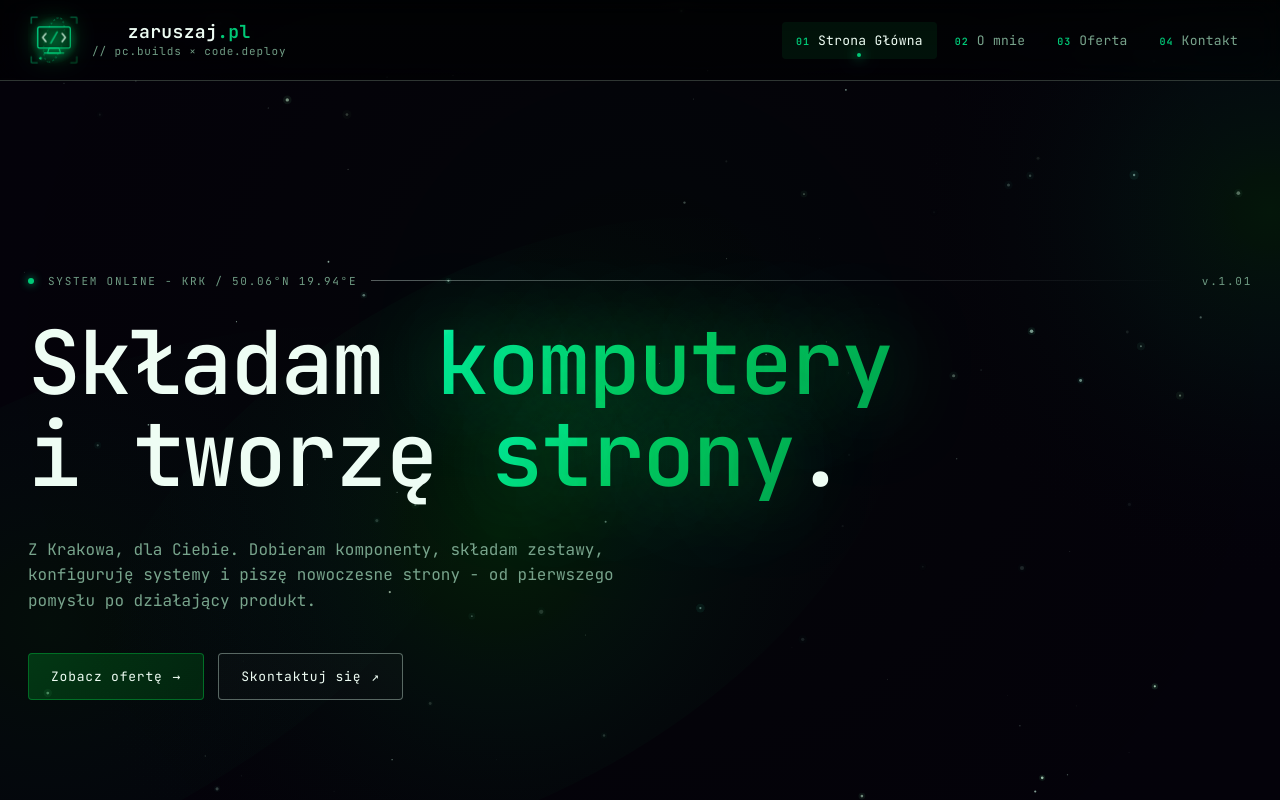
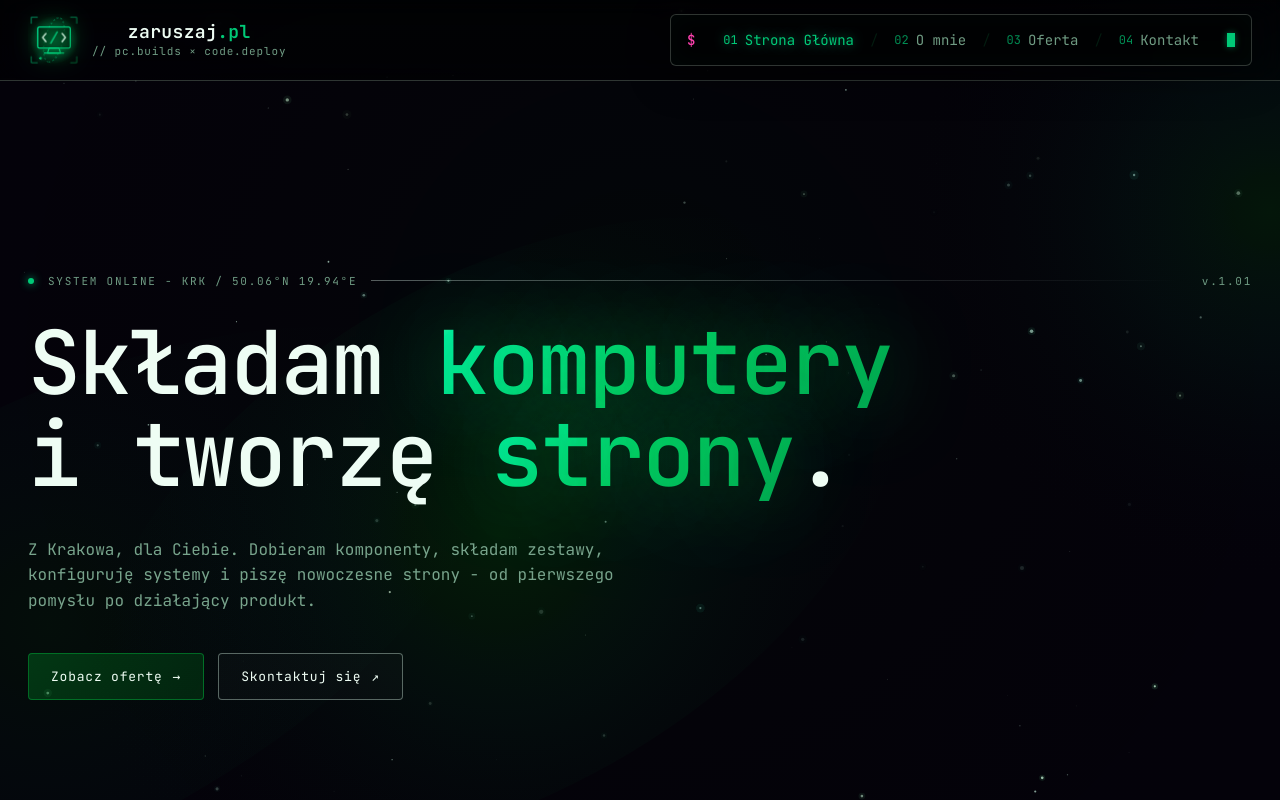
Before and after one commit to Kris1027/nextjs-business-card-2, a Next.js app: page / in a window 1280 px wide. Shown: the top 800 px of the page. Built offline with nearby package versions, Linux system fonts and the light colour scheme.

Commit message:
feat(header): implement command-style desktop nav with prefix, separators, and cursor

```diff
--- a/src/components/layout/header.module.css
+++ b/src/components/layout/header.module.css
@@ -57,6 +57,8 @@
   margin-top: 4px;
 }
 
+/* nav container */
+
 .nav {
   display: none;
 }
@@ -64,56 +66,146 @@
 @media (min-width: 800px) {
   .nav {
     display: flex;
-    gap: 4px;
+    align-items: center;
+    gap: 0;
+    padding: 10px 16px;
+    background: oklch(0.04 0.04 var(--theme-hue) / 0.7);
+    border: 1px solid var(--line);
+    border-radius: 6px;
+    box-shadow:
+      inset 0 0 24px oklch(0.7 0.24 var(--theme-acc-hue) / 0.03),
+      0 10px 40px rgba(0, 0, 0, 0.4);
   }
 }
 
+/* $ prefix */
+
+.navPrefix {
+  color: var(--acc-pink);
+  margin-right: 14px;
+  font-size: 14px;
+  font-weight: 500;
+  flex-shrink: 0;
+}
+
+/* nav link item */
+
 .navLink {
   position: relative;
-  padding: 10px 14px;
+  padding: 6px 14px;
   display: inline-flex;
-  align-items: baseline;
-  gap: 8px;
-  color: var(--ink-2);
-  font-size: 13px;
-  letter-spacing: 0.02em;
-  border-radius: 4px;
+  align-items: center;
+  gap: 7px;
+  color: var(--ink-3);
+  font-size: 14px;
+  text-decoration: none;
   transition:
-    color 200ms,
-    background 200ms;
-  background: none;
-  border: none;
-  font-family: inherit;
-  text-decoration: none;
+    color 250ms,
+    transform 150ms;
 }
 
 .navLink:hover {
-  color: var(--ink-0);
-  background: oklch(1 0.04 var(--theme-hue) / 0.04);
+  color: var(--ink-1);
+  transform: translateY(-1px);
 }
+
+/* active state */
 
 .navLinkActive {
   color: var(--ink-0);
-  background: oklch(0.5 0.22 var(--theme-hue) / 0.12);
 }
 
-.navCode {
-  font-size: 10px;
-  color: var(--acc);
-  font-weight: 600;
-  letter-spacing: 0.1em;
+@keyframes ulIn {
+  from {
+    transform: scaleX(0);
+  }
+  to {
+    transform: scaleX(1);
+  }
 }
 
-.navDot {
+.navLinkActive::after {
+  content: '';
   position: absolute;
-  left: 50%;
-  bottom: 2px;
-  transform: translateX(-50%);
-  width: 4px;
-  height: 4px;
-  border-radius: 50%;
+  left: 14px;
+  right: 14px;
+  bottom: 0;
+  height: 1px;
   background: var(--acc);
-  box-shadow:
-    0 0 10px var(--acc),
-    0 0 20px var(--acc);
+  box-shadow: 0 0 6px oklch(0.7 0.24 var(--theme-acc-hue) / 0.5);
+  transform-origin: left;
+  animation: ulIn 400ms cubic-bezier(0.3, 0.7, 0.2, 1);
 }
+
+/* number */
+
+.navCode {
+  color: var(--acc);
+  font-size: 12px;
+  opacity: 0.7;
+  transition:
+    opacity 200ms,
+    text-shadow 200ms;
+}
+
+.navLinkActive .navCode {
+  opacity: 1;
+  text-shadow: 0 0 8px oklch(0.7 0.24 var(--theme-acc-hue) / 0.5);
+}
+
+/* label */
+
+.navLabel {
+  transition:
+    color 250ms,
+    text-shadow 250ms;
+}
+
+.navLinkActive .navLabel {
+  color: var(--acc);
+  text-shadow: 0 0 10px oklch(0.7 0.24 var(--theme-acc-hue) / 0.5);
+}
+
+/* separator */
+
+.navSep {
+  color: var(--ink-5);
+  font-size: 14px;
+  user-select: none;
+  padding: 0 2px;
+  flex-shrink: 0;
+}
+
+/* blinking cursor */
+
+@keyframes blink {
+  0%,
+  50% {
+    opacity: 1;
+  }
+  50.01%,
+  100% {
+    opacity: 0;
+  }
+}
+
+.navCursor {
+  display: inline-block;
+  width: 8px;
+  height: 14px;
+  background: var(--acc);
+  margin-left: 14px;
+  flex-shrink: 0;
+  animation: blink 1s steps(2) infinite;
+  box-shadow: 0 0 6px oklch(0.7 0.24 var(--theme-acc-hue) / 0.5);
+}
+
+@media (prefers-reduced-motion: reduce) {
+  .navCursor {
+    animation: none;
+  }
+
+  .navLinkActive::after {
+    animation: none;
+  }
+}
--- a/src/components/layout/header.tsx
+++ b/src/components/layout/header.tsx
@@ -1,5 +1,6 @@
 'use client';
 
+import { Fragment } from 'react';
 import Link from 'next/link';
 import { usePathname } from 'next/navigation';
 import { BrandMark } from '@/components/cosmos/brand-mark';
@@ -27,8 +28,7 @@ function NavLink({ href, code, label, active }: NavLinkProps) {
       className={`${styles.navLink}${active ? ` ${styles.navLinkActive}` : ''}`}
     >
       <span className={styles.navCode}>{code}</span>
-      <span>{label}</span>
-      {active && <span className={styles.navDot} />}
+      <span className={styles.navLabel}>{label}</span>
     </Link>
   );
 }
@@ -55,9 +55,20 @@ export function Header() {
         </Link>
 
         <nav className={styles.nav} aria-label={layoutContent.header.navLabel}>
-          {navLinks.map((l) => (
-            <NavLink key={l.href} {...l} active={isActive(pathname, l.href)} />
+          <span aria-hidden='true' className={styles.navPrefix}>
+            $
+          </span>
+          {navLinks.map((l, i) => (
+            <Fragment key={l.href}>
+              <NavLink {...l} active={isActive(pathname, l.href)} />
+              {i < navLinks.length - 1 && (
+                <span aria-hidden='true' className={styles.navSep}>
+                  /
+                </span>
+              )}
+            </Fragment>
           ))}
+          <span aria-hidden='true' className={styles.navCursor} />
         </nav>
 
         <MobileNav />
```
